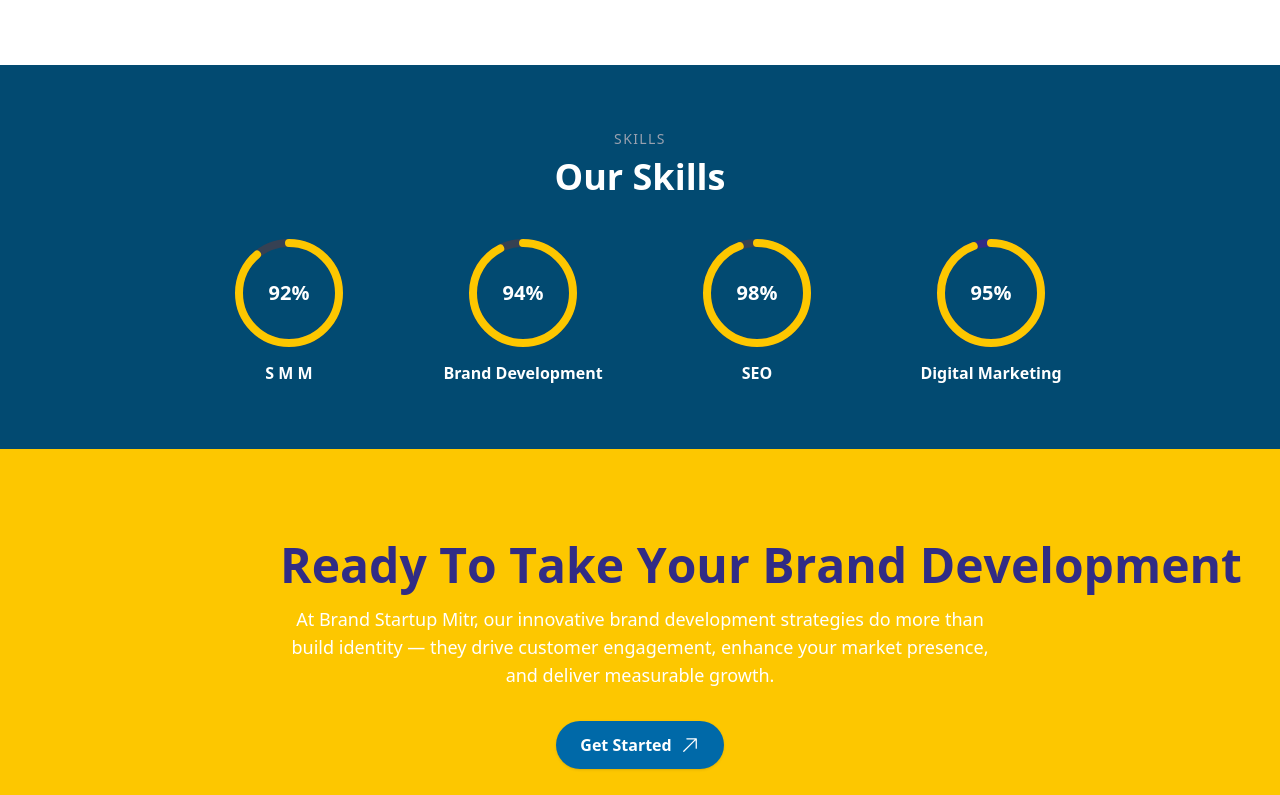
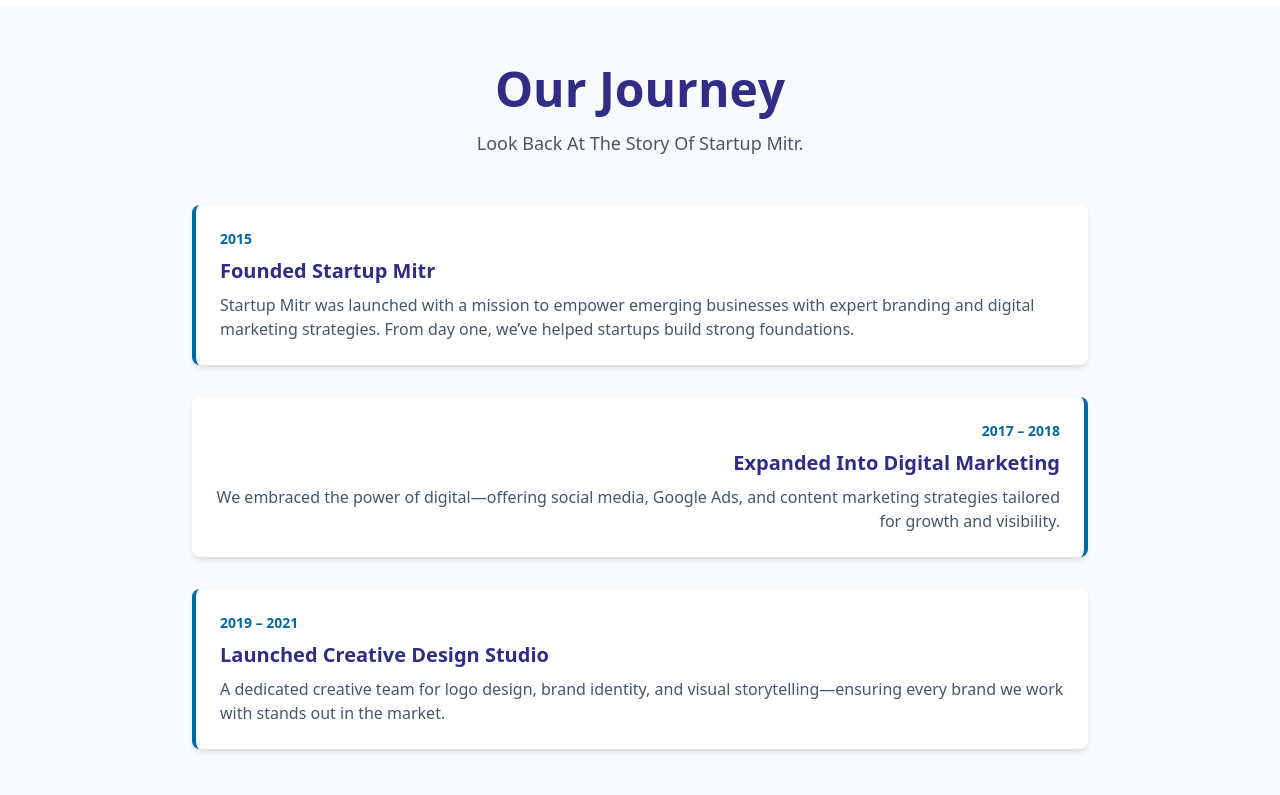
Before and after one commit to Shivamprajapati844505/startupmitr, a React (Vite) app in the folder frontend/: page /about in a window 1280 px wide. Shown: the part 1005-1800 px from the top of the page. Built offline with nearby package versions, Linux system fonts and the light colour scheme.

Commit message:
add OurJourney section

```diff
--- a/frontend/src/components/About.jsx
+++ b/frontend/src/components/About.jsx
@@ -7,6 +7,7 @@
 import OurSkills from '../pages/OurSkills';
 import AnimatedText from './../pages/AnimatedText';
 import AnimatedHeading from './../pages/AnimatedHeading';
+import OurJourney from './../pages/OurJourney';
 
 
 const AboutUs = () => {
@@ -93,6 +94,7 @@
         </div>
       </div>
     </section>
+    <OurJourney/>
     <OurSkills/>
 
     </div>
--- a/frontend/src/components/FAQ.jsx
+++ b/frontend/src/components/FAQ.jsx
@@ -12,13 +12,11 @@
 
   return (
     <section className="max-w-7xl mx-auto px-4 sm:px-6 py-12 lg:py-20">
-      {/* 2 Column Layout */}
       <div className="grid grid-cols-1 lg:grid-cols-2 gap-10 lg:gap-16 items-start">
-        {/* Left Side: FAQ Accordion */}
         <div className="space-y-6">
-          {/* Section Heading */}
+
           <div className="text-left max-w-xl mb-8 lg:mb-12">
-            <AnimatedHeading text="From Our Growth Desk" />
+            <AnimatedHeading text="Growth Desk FAQs" />
           </div>
 
           {faqData.map((faq, index) => (
--- a/frontend/src/index.css
+++ b/frontend/src/index.css
@@ -137,7 +137,7 @@
     transform: translate(0, 0);
   }
   100% {
-    transform: translate(800px, -150px);
+    transform: translate(500px, -180px);
   }
 }
 
@@ -171,3 +171,18 @@
 .float-once {
   animation: floatOnce 2s ease-in-out infinite;
 }
+
+@keyframes fadeUp {
+  0% {
+    opacity: 0;
+    transform: translateY(30px);
+  }
+  100% {
+    opacity: 1;
+    transform: translateY(0);
+  }
+}
+
+.animate-fade-up {
+  animation: fadeUp 0.8s ease-out both;
+}
--- /dev/null
+++ b/frontend/src/pages/OurJourney.jsx
@@ -0,0 +1,54 @@
+import React from "react";
+import AnimatedHeading from "./AnimatedHeading";
+
+const OurJourney = () => {
+  return (
+    <div className="bg-gray-50 py-12 px-4 sm:px-6 lg:px-8">
+
+      <div className="text-center max-w-2xl mx-auto mb-4 lg:mb-12 px-4 relative">
+        <AnimatedHeading text="Our Journey" />
+        <p className="text-center text-gray-600 mt-3 sm:mt-4 text-xs sm:text-sm md:text-base lg:text-lg">
+          Look Back At The Story Of Startup Mitr.
+        </p>
+      </div>
+
+
+      <div className="max-w-4xl mx-auto space-y-8">
+
+        <div className="bg-white rounded-lg shadow-md p-6 border-l-4 border-sky-700 animate-fade-up transition duration-300">
+          <p className="text-sm font-bold text-sky-700 mb-2">2015</p>
+          <h3 className="text-xl font-semibold text-indigo-900 mb-2">
+            Founded Startup Mitr
+          </h3>
+          <p className="text-gray-600 text-sm sm:text-base">
+            Startup Mitr was launched with a mission to empower emerging businesses with expert branding and digital marketing strategies. From day one, we’ve helped startups build strong foundations.
+          </p>
+        </div>
+
+
+        <div className="bg-white rounded-lg shadow-md p-6 border-r-4 border-sky-700 animate-fade-up transition duration-300 text-right">
+          <p className="text-sm font-bold text-sky-700 mb-2">2017 – 2018</p>
+          <h3 className="text-xl font-semibold text-indigo-900 mb-2">
+            Expanded Into Digital Marketing
+          </h3>
+          <p className="text-gray-600 text-sm sm:text-base">
+            We embraced the power of digital—offering social media, Google Ads, and content marketing strategies tailored for growth and visibility.
+          </p>
+        </div>
+
+
+        <div className="bg-white rounded-lg shadow-md p-6 border-l-4 border-sky-700 animate-fade-up transition duration-300">
+          <p className="text-sm font-bold text-sky-700 mb-2">2019 – 2021</p>
+          <h3 className="text-xl font-semibold text-indigo-900 mb-2">
+            Launched Creative Design Studio
+          </h3>
+          <p className="text-gray-600 text-sm sm:text-base">
+            A dedicated creative team for logo design, brand identity, and visual storytelling—ensuring every brand we work with stands out in the market.
+          </p>
+        </div>
+      </div>
+    </div>
+  );
+};
+
+export default OurJourney;
--- a/frontend/src/pages/OurSkills.jsx
+++ b/frontend/src/pages/OurSkills.jsx
@@ -50,7 +50,7 @@
             <p className="mt-3 font-semibold">S M M</p>
           </div>
 
-          {/* Brand Development */}
+
           <div className="flex flex-col items-center">
             <div className="relative w-28 h-28">
               <svg className="w-full h-full transform -rotate-90">
@@ -67,7 +67,7 @@
                   className="text-yellow-400 "
                   strokeWidth="8"
                   strokeDasharray="314"
-                  strokeDashoffset="24" // 94%
+                  strokeDashoffset="24"
                   strokeLinecap="round"
                   stroke="currentColor"
                   fill="transparent"
```
